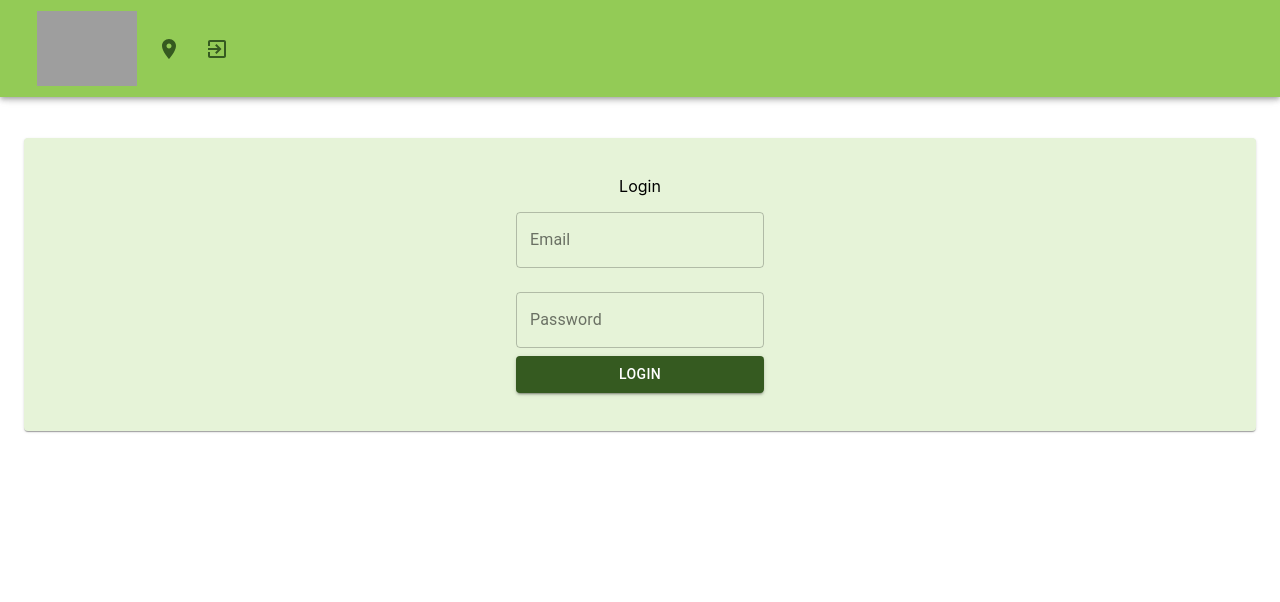
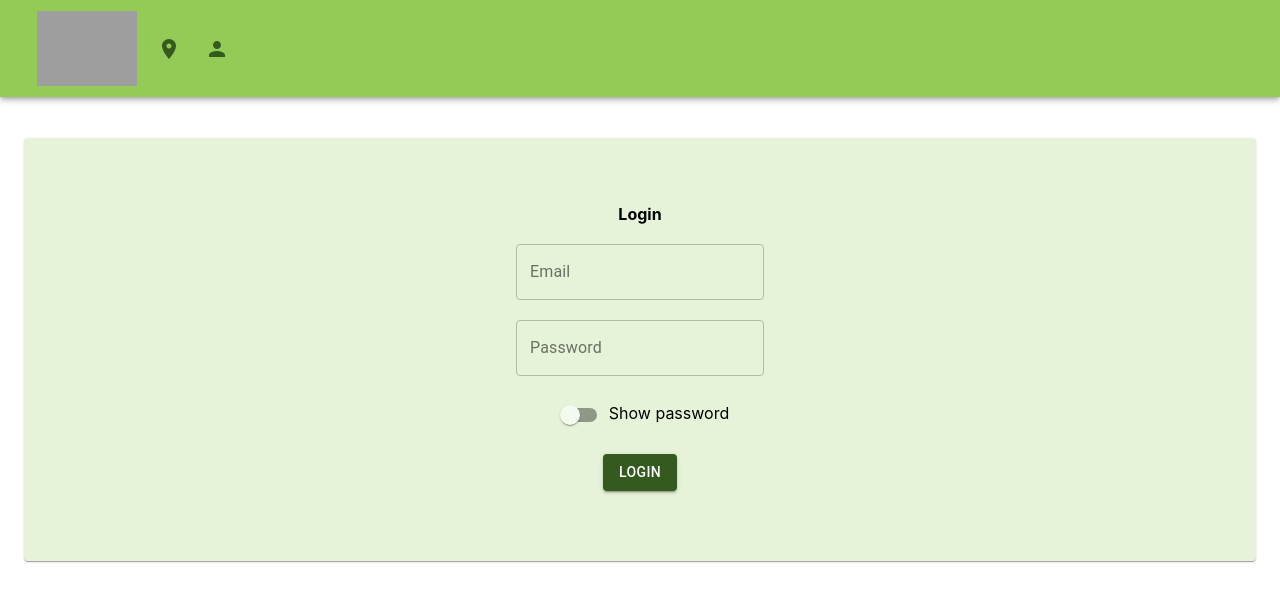
Before and after one commit to SeheranCH/Baenkli-App-Remastered-Frontend, a React (Create React App) app: page /login in a window 1280 px wide. Shown: the top 602 px of the page. Built offline with nearby package versions, Linux system fonts and the light colour scheme; grey boxes are pictures that could not be loaded.

Commit message:
Add login function, web app needs to be adapted

```diff
--- a/src/App.js
+++ b/src/App.js
@@ -1,12 +1,12 @@
 import React from 'react';
 import Router from "./components/other/router/router";
+import { SessionHandlerContextProvider } from './components/other/context/SessionHandlerContext';
 
-function App() {
+export default function App() {
   return (
-    <div>
+    <SessionHandlerContextProvider>
       <Router />
-    </div>
+    </SessionHandlerContextProvider>
+
   );
-}
-
-export default App;
+};
--- a/src/components/molecules/navbar/navbar.js
+++ b/src/components/molecules/navbar/navbar.js
@@ -13,6 +13,8 @@ import { withRouter } from "react-router-dom";
 import clsx from 'clsx';
 import Logo from './../../../logo.png'
 import ExitToAppIcon from '@material-ui/icons/ExitToApp';
+import PersonIcon from '@material-ui/icons/Person';
+
 
 const useStyles = makeStyles((theme) => ({
   root: {
@@ -76,15 +78,12 @@ const Navbar = props => {
           {/* <Button color="inherit"  >Login</Button> */}
 
           <IconButton
-            aria-label="account of current user"
-            aria-controls="menu-appbar"
-            aria-haspopup="true"
-            //   onClick={console.log(1)}
             color="inherit"
             onClick={() => { goToLogin() }}
             edge="end"
+            title={"Get signed in"}
           >
-            <ExitToAppIcon />
+            <PersonIcon />
           </IconButton>
 
         </Toolbar>
--- a/src/components/organisms/loginForm/loginForm.js
+++ b/src/components/organisms/loginForm/loginForm.js
@@ -1,31 +1,41 @@
-import React, { useState } from "react";
-import { Container, Grid, Link, Typography } from "@material-ui/core";
+import React, { useState, useEffect, useContext } from "react";
+import { Container, Paper, Switch, TextField, Button, makeStyles, withStyles } from "@material-ui/core";
 import { Formik, Form } from "formik";
-import * as Yup from "yup";
-import Paper from '@material-ui/core/Paper';
-import TextField from '@material-ui/core/TextField';
-import Button from '@material-ui/core/Button';
-import { makeStyles } from '@material-ui/core/styles';
-import { withStyles } from '@material-ui/core/styles';
+import { LoginValidationSchema } from "../../other/validation/LoginValidationSchema";
+import SessionHandlerContext from "../../other/context/SessionHandlerContext";
 
 /**
  * This is the login page
  */
 
+ // TO DO: fix height between form elements in case of showing error messages
+
 const Login = props => {
+
+  const GreenSwitch = withStyles({
+    switchBase: {
+        color: "#F3FAF0",
+        '&$checked': {
+            color: "#355A20",
+        },
+        '&$checked + $track': {
+            backgroundColor: "#355A20",
+        },
+    },
+    checked: {},
+    track: {},
+  })(Switch);
 
   const useStyles = makeStyles((theme) => ({
     root: {
-      marginTop:"10%",
+      marginTop: "10%",
     },
     paper: {
       flexGrow: 1,
       paddingTop: "50px",
       paddingBottom: "50px",
-      // margin: "15px",
-
       background: "#e6f3d8",
-      color: "black"
+      color: "black",
     },
     heading: {
       color: "#47792A",
@@ -42,98 +52,115 @@ const Login = props => {
     },
     resButton: {
 
+    },
+    formElement: {
+      margin: "20px",
+      textAlign: "center"
+    },
+    title: {
+      textAlign: "center"
+    },
+    switch: {
+
     }
   }));
 
   const classes = useStyles();
 
-  const [loginFailed, setLoginFailed] = useState("");
+  const { login } = useContext(SessionHandlerContext);
 
+  const [showPassword, setShowPassword] = useState(false);
+  const [typePassword, setTypePassword] = useState("password");
+  const [textPassword, setTextPassword] = useState("Show password")
+
+  const changePasswordType = () => {
+    setTypePassword(showPassword ? "text" : "password");
+    setTextPassword(showPassword ? "Hide password" : "Show password")
+  };
+
+  useEffect(() => {
+    changePasswordType();
+    // eslint-disable-next-line
+  }, [showPassword])
 
   return (
 
     <Container className={classes.root}>
       <Paper className={classes.paper}>
-        <Grid
-          container
-          direction="column"
-          justify="space-between"
-          alignItems="center"
-          spacing={3}
-        >
-
         <Formik
           initialValues={{
             email: "",
             password: ""
           }}
-            enableReinitialize={true}
-            validationSchema={Yup.object().shape({
-              email: Yup.string()
-                .email("validationEmail")
-                .required("validationEmailRequired"),
-              password: Yup.string().required(
-                "validationPasswordRequired"
-              )
-            })}
-            onSubmit={(values, actions) => {
+          enableReinitialize
+          validationSchema={LoginValidationSchema}
+          onSubmit={(values) => {
+            login(values);
           }}
         >
-            {({ handleSubmit, isValid, isSubmitting }) => {
+          {({ handleSubmit, handleChange, errors, touched, isSubmitting }) => {
             return (
               <Form
                 name="login"
                 method="post"
                 onSubmit={handleSubmit}
+                onChange={handleChange}
               >
-                  {" "}
-                  <center>
+                <p className={classes.title}>
+                  <b>
                     Login
-                        </center>
-                  <Grid item>
+                  </b>
+                </p>
+                <div className={classes.formElement}>
                   <TextField
+                    id="email"
+                    name="email"
                     variant="outlined"
-                      margin="normal"
-                      fullWidth
-                      id="email"
                     label={"Email"}
-                      name="email"
-                      autoComplete="email"
                     disabled={isSubmitting}
+                    error={errors.email && touched.email}
+                    helperText={touched.email ? errors.email : null}
                   />
-                  </Grid>
+                </div>
 
-                  <Grid item>
+                <div className={classes.formElement}>
                   <TextField
+                    id="password"
+                    name="password"
                     variant="outlined"
-                      margin="normal"
-                      fullWidth
-                      name="password"
                     label={"Password"}
-                      type="password"
-                      id="password"
-                      autoComplete="current-password"
+                    type={typePassword}
                     disabled={isSubmitting}
+                    error={errors.password && touched.password}
+                    helperText={touched.password ? errors.password : null}
                   />
-                  </Grid>
-
-                  <Grid item>
+                </div>
+                <div className={classes.formElement}>
+                  <GreenSwitch
+                    className={classes.switch}
+                    checked={showPassword}
+                    onChange={() => {
+                      setShowPassword(!showPassword);
+                    }}
+                    color="primary"
+                  />
+                  {textPassword}
+                </div>
+                <div className={classes.formElement}>
                   <Button
                     buttontype="default"
                     type="submit"
-                      fullWidth
                     variant="contained"
-                      disabled={!isValid || isSubmitting}
+                    disabled={isSubmitting}
                     className={classes.subButton}
-                    >Login </Button>
-                  </Grid>
-
+                  >
+                    Login
+                  </Button>
+                </div>
               </Form>
             );
           }}
         </Formik>
-
-        </Grid>
       </Paper>
     </Container>
   );
--- /dev/null
+++ b/src/components/other/context/SessionHandlerContext.js
@@ -0,0 +1,71 @@
+import React, { createContext, useState, useEffect } from "react";
+import { useHistory } from 'react-router-dom'
+import axios from 'axios';
+import UserService from "../../../service/UserService";
+
+
+const SessionHandlerContext = createContext();
+export default SessionHandlerContext;
+
+
+export const SessionHandlerContextProvider = (props) => {
+
+    const [user, setUser] = useState(JSON.parse(localStorage.getItem("user")));
+    const history = useHistory();
+
+    const setActiveUser = (user) => {
+        localStorage.setItem("user", JSON.stringify(user));
+        setUser(user);
+        // AuthorityService.initAuthoritySet(user);
+    };
+
+    // const setActiveUserAvatar = (avatar) => {
+    //     setUser(user => ({...user, avatar}));
+    // };
+
+    const logout = () => {
+        // RoleService.clearRoles();
+        // AuthorityService.clearAuthorities();
+        localStorage.clear();
+        setUser(null)
+        history.push("/login");
+    };
+
+    const login = (data) => {
+         UserService.login(data)
+              .then(res => {
+                console.log('Show user info ', res.data);
+                localStorage.setItem("token", res.headers["authorization"])
+                setActiveUser(res.data)
+                history.push('/');
+              })
+              .error(err => {
+                  console.error('Error in SessionHandlerContext', err);
+              });
+    }
+
+    const loadActiveUser = () => {
+        setActiveUser(JSON.parse(localStorage.getItem('user')));
+    };
+
+    useEffect(() => {
+        loadActiveUser();
+        //eslint-disable-next-line
+    }, []);
+
+    return (
+        <div>
+            <SessionHandlerContext.Provider
+                value={{
+                    user,
+                    setActiveUser,
+                    login,
+                    logout,
+                    loadActiveUser
+                }}
+            >
+                {props.children}
+            </SessionHandlerContext.Provider>
+        </div>
+    );
+};
--- a/src/components/organisms/cardForm/validationSchema.js
+++ b/src/components/other/validation/CardValidationSchema.js
@@ -1,9 +1,8 @@
-import React  from "react";
 import * as Yup from "yup";
 
 const regexName = /^[a-zA-Z äöüéèàÜÖÄÉÈÀ,+-]+$/;
 
-export const validationSchema = Yup.object().shape({
+export const CardValidationSchema = Yup.object().shape({
   title: Yup.string()
     .trim()
     .matches(regexName, "Please enter only names")
--- /dev/null
+++ b/src/components/other/validation/LoginValidationSchema.js
@@ -0,0 +1,12 @@
+import * as Yup from "yup";
+
+export const LoginValidationSchema = Yup.object().shape({
+    email: Yup.string()
+        .trim()
+        .email("Email format not correct")
+        .required("Email required")
+    ,
+    password: Yup.string()
+        .trim()
+        .required("Password required")
+});
--- /dev/null
+++ b/src/config/Api.js
@@ -0,0 +1,46 @@
+import axios from "axios";
+
+const api = axios.create({
+  baseURL: process.env.REACT_APP_BASEURL
+});
+
+api.interceptors.request.use(
+  request => {
+    const token = localStorage.getItem("token");
+    if (token) {
+      request.headers.Authorization = token;
+    }
+    return request;
+  },
+  error => {
+    return Promise.reject(error);
+  }
+);
+
+api.interceptors.request.use(
+  request => {
+    const info = `REQUEST ${request.method.toLocaleUpperCase()} ${request.url}`;
+
+    if(request.method.toLocaleLowerCase() === "get") {
+      console.debug(info);
+    } else {
+      console.debug(info, request.data);
+    }
+
+    return request;
+  },
+  Promise.reject
+)
+
+api.interceptors.response.use(
+  response => {
+
+    console.debug(`RESPONSE ${response.config.method.toLocaleUpperCase()} ${response.config.url}`, response.data);
+
+    return response;
+  },
+  error => Promise.reject(error)
+)
+
+api.all = axios.all;
+export default api;
--- /dev/null
+++ b/src/service/UserService.js
@@ -0,0 +1,9 @@
+import api from '../config/Api';
+
+const UserService = {
+    login: (dto) => {
+        return api.post(`/login`, dto);
+    },
+};
+
+export default UserService;
```
Also changed, not shown: 2 other files (tests, documents, lock files or other folders). Lines whose indentation alone changed are shown as unchanged.
